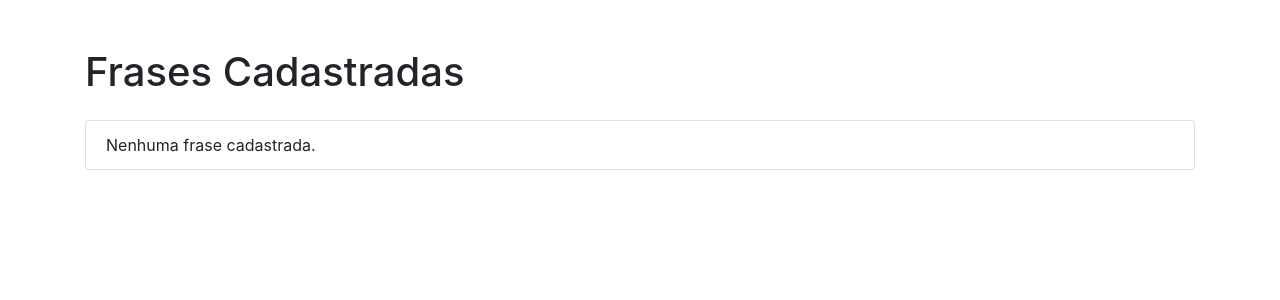
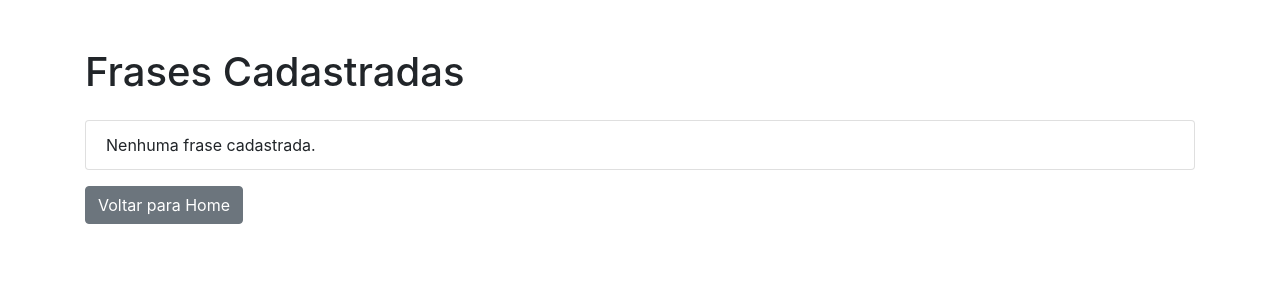
Before and after one commit to Raimundo-14/wsBackend-Fabrica25.1, a Django app: page /listar/ in a window 1280 px wide. Shown: the part 56-356 px from the top of the page. Run offline with Django 5.2, Linux system fonts and the light colour scheme; data that the repository does not hold is empty; some libraries are stand-ins or nearby versions.

Commit message:
:broom: Limpeza de Código

```diff
--- a/appfrase/templates/appfrase/listar.html
+++ b/appfrase/templates/appfrase/listar.html
@@ -57,7 +57,9 @@
         <li class="list-group-item">Nenhuma frase cadastrada.</li>
         {% endfor %}
       </ul>
-
+      <a href="{% url 'home' %}" class="btn btn-secondary mt-3"
+        >Voltar para Home</a
+      >
     </div>
   </body>
 </html>
```
